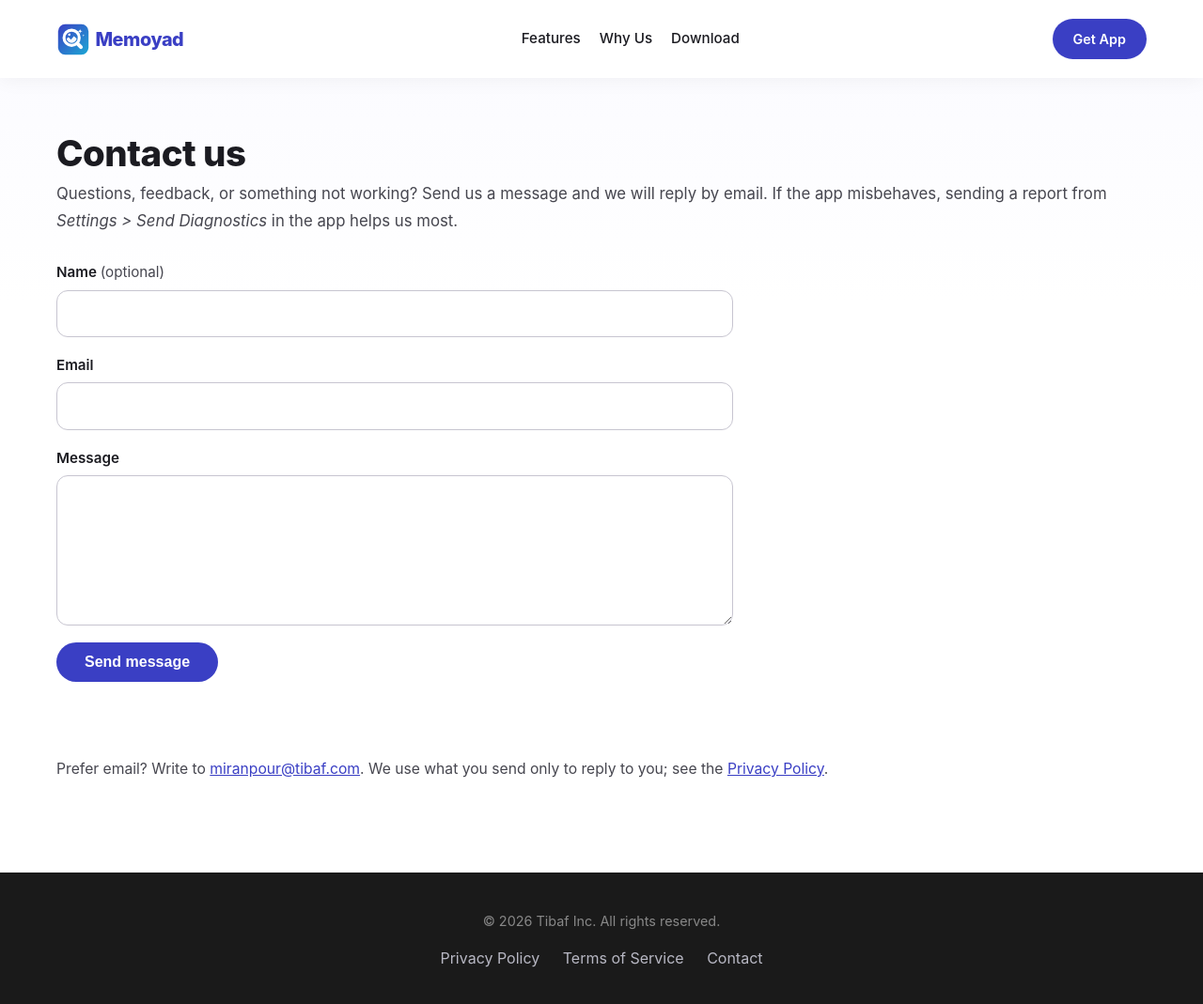
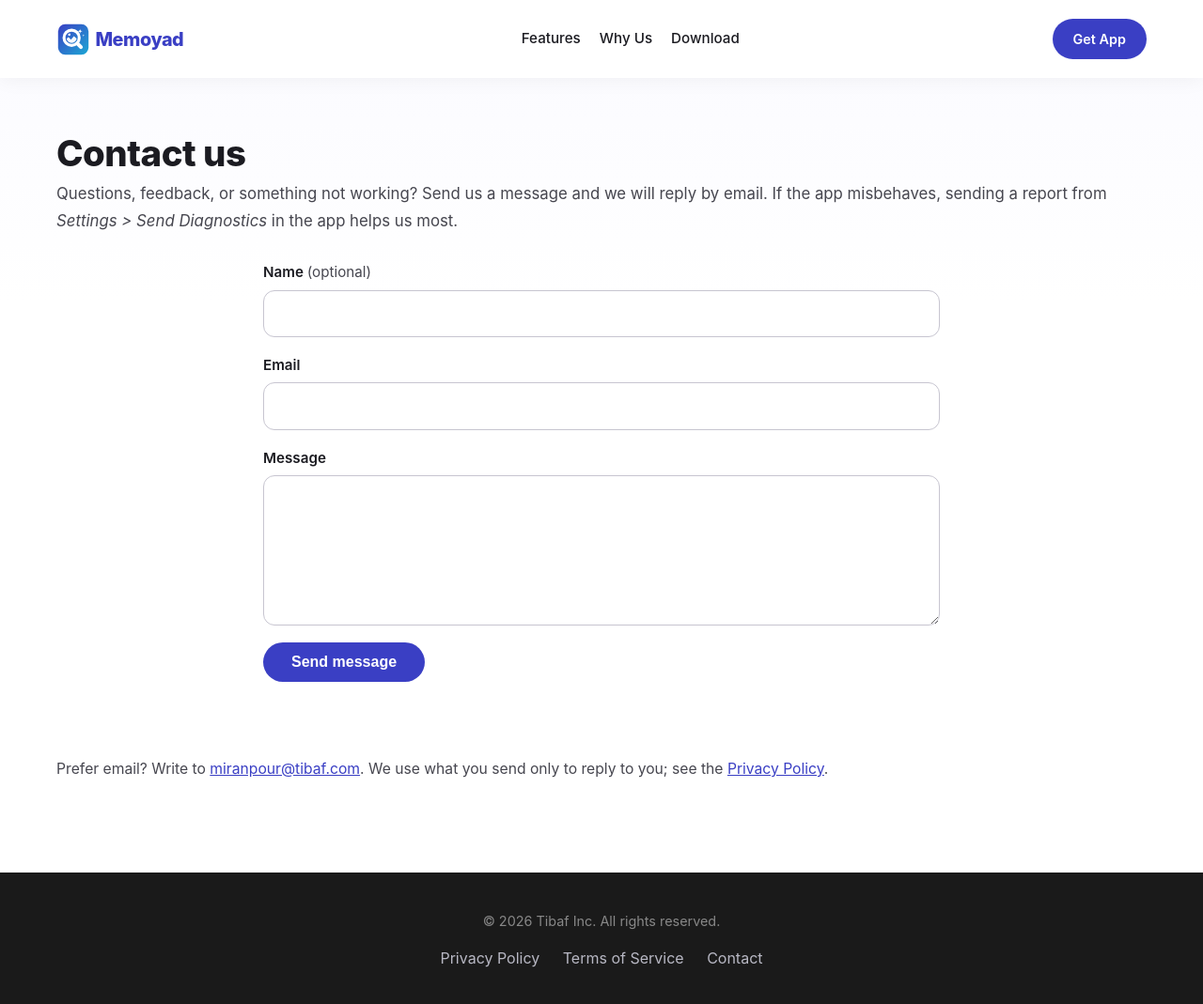
Before and after one commit to miranpoor/miranpoor.github.io, a Jekyll site: the page built from contact.html, in a window 1280 px wide and 1073 px high. Shown: the top 1069 px of the window at 94% size. Built offline with Jekyll 4.4.1, drawn with Linux system fonts in a browser that asks for light colours.

Commit message:
make contact us form center

```diff
--- a/assets/css/site.css
+++ b/assets/css/site.css
@@ -455,7 +455,7 @@ nav {
 }
 
 /* ---------- Contact form ---------- */
-.contact-form { display: grid; gap: 18px; margin-top: 8px; max-width: 720px; }  /* fields stay a comfortable width */
+.contact-form { display: grid; gap: 18px; margin: 8px auto 0; max-width: 720px; }  /* comfortable field width, centered on the page */
 .contact-form label { display: grid; gap: 6px; font-weight: 600; font-size: 0.95rem; color: var(--text-color); }
 .contact-form .optional { font-weight: 400; color: var(--text-light); }
 .contact-form input, .contact-form textarea {
```
